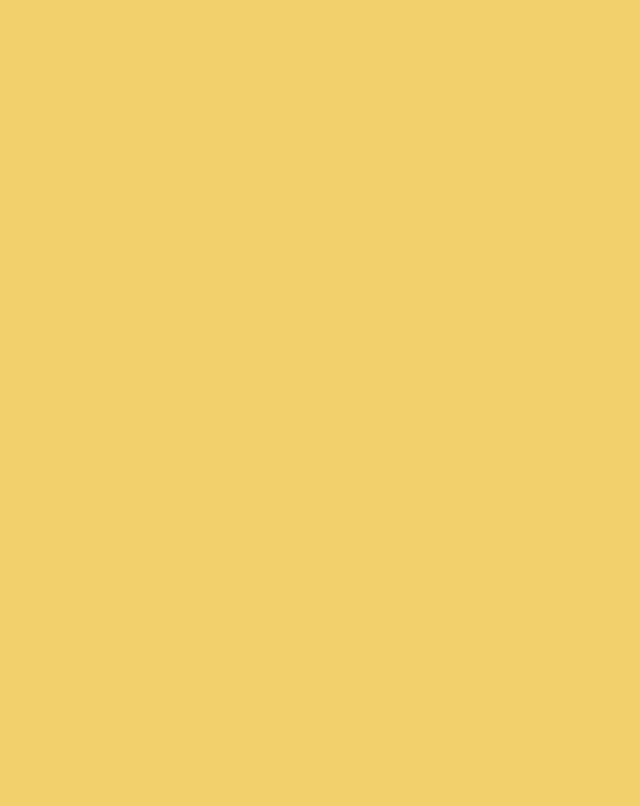
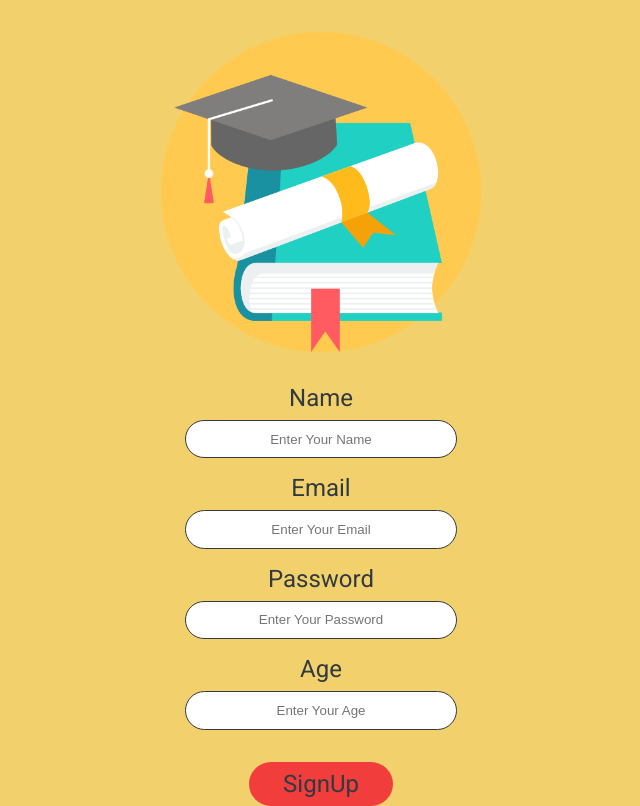
Before and after one commit to HassanZeinAlDeen/E-learning-system, a React (Create React App) app: page /register in a window 1280 px wide. Before the commit this address had no page. Shown: the whole page, without its empty margins (319-959 px from the left). Built offline with nearby package versions, Linux system fonts and the light colour scheme.

Commit message:
adding validation

```diff
--- a/src/App.js
+++ b/src/App.js
@@ -1,12 +1,14 @@
 import './App.css';
 import { Routes, Route, BrowserRouter } from "react-router-dom";
 import HomePage from "./pages/HomePage";
+import Register from './pages/Register';
 
 function App() {
   return (
     <BrowserRouter>
       <Routes>
         <Route path="/" element={<HomePage />} />
+        <Route path="/register" element={<Register />} />
       </Routes>
     </BrowserRouter>
   );
--- /dev/null
+++ b/src/components/TextInput/index.js
@@ -0,0 +1,15 @@
+import React from "react";
+import "./input.css";
+
+const TextInput = (props) => {
+  const { u_input, value, onChange, place, in_type } = props;
+
+  return (
+    <div className="container">
+      <label>{u_input}</label>
+      <input className="input-margin" type={in_type} value={value} onChange={onChange} placeholder={place}></input>
+    </div>
+  );
+}
+
+export default TextInput;
--- /dev/null
+++ b/src/components/TextInput/input.css
@@ -0,0 +1,28 @@
+@import url('https://fonts.googleapis.com/css2?family=Roboto&display=swap');
+
+.container {
+  display: flex;
+  flex-direction: column;
+  gap: 0.5rem;
+  align-items: center;
+  font-family: 'Roboto';
+}
+
+label {
+  color: #313A40;
+  font-family: 'Roboto';
+  font-size: 1.5rem;
+}
+
+.input-margin {
+  width: 17rem;
+  height: 2.4rem;
+  border-radius: 2rem;
+  text-align: center;
+  outline: none;
+  border: 1px solid #313A40;
+}
+
+.input-margin:focus{
+  border-color: #F23D3D;
+}
--- /dev/null
+++ b/src/pages/Register/index.js
@@ -0,0 +1,83 @@
+import React, { useState } from "react";
+// import axios from 'axios';
+import TextInput from "../../components/TextInput";
+import alogo from "../../imgs/logo.png";
+import Button from "../../components/Button";
+import "./register.css"
+
+function Register() {
+  const [name, setName] = useState("");
+  const [email, setEmail] = useState("");
+  const [password, setPassword] = useState("");
+  const [age, setAge] = useState("");
+  const [nameError, setNameError] = useState("");
+  const [emailError, setEmailError] = useState("");
+  const [passwordError, setPasswordError] = useState("");
+  const [ageError, setAgeError] = useState("");
+
+  const validateEmail = (email) => {
+    const emailPattern = /^[^\s@]+@[^\s@]+\.[^\s@]+$/;
+    return emailPattern.test(email);
+  };
+
+  const handleSubmit = async (e) => {
+    const form = e.target;
+    setNameError("");
+    setEmailError("");
+    setPasswordError("");
+    setAgeError("");
+    e.preventDefault();
+
+    if (!name) {
+      setNameError("Enter Your Name");
+    }
+
+    if (!email) {
+      setEmailError("Please enter your email");
+      return;
+    } else if (!validateEmail(email)) {
+      setEmailError("Please enter a valid email");
+      return;
+    }
+
+    if (!password) {
+      console.log(password);
+      setPasswordError("Enter Your Password");
+      return;
+    } else if (password.length < 6) {
+      setPasswordError("Your Password is SHORT")
+      return;
+    }
+
+    if (!age) {
+      setAgeError("Enter Your Age");
+      return;
+    } else if (isNaN(age)) {
+      setAgeError("Not a NUMBER");
+    }
+
+  }
+
+  return (
+    <div className="inputs">
+      <img id="alogo" src={alogo} alt="logo.png" />
+      <form onSubmit={handleSubmit}>
+        <div className="info">
+          <TextInput in_type="text" u_input="Name" value={name} place="Enter Your Name" onChange={(e) => setName(e.target.value)} required />
+          {nameError && <p className="error">{nameError}</p>}
+          <TextInput in_type="text" u_input="Email" value={email} place="Enter Your Email" onChange={(e) => setEmail(e.target.value)} required />
+          {emailError && <p className="error">{emailError}</p>}
+          <TextInput in_type="password" u_input="Password" value={password} place="Enter Your Password" onChange={(e) => setPassword(e.target.value)} required />
+          {passwordError && <p className="error">{passwordError}</p>}
+          <TextInput in_type="text" u_input="Age" value={age} place="Enter Your Age" onChange={(e) => setAge(e.target.value)} required />
+          {ageError && <p className="error">{ageError}</p>}
+        </div>
+        <div className="jButton">
+          <Button className="new">SignUp</Button>
+        </div>
+      </form>
+    </div>
+  );
+}
+
+export default Register;
--- /dev/null
+++ b/src/pages/Register/register.css
@@ -0,0 +1,27 @@
+.inputs{
+  display: flex;
+  flex-direction: column;
+  align-items: center;
+}
+#alogo{
+  width: 20rem;
+  margin-top: 2rem;
+  margin-bottom: 2rem;
+}
+
+input{
+  margin-bottom: 1rem;
+}
+
+.jButton{
+  margin-top: 1rem;
+  align-items: center;
+  display: flex;
+  justify-content: center;
+}
+
+.error{
+  color:#F23D3D;
+  text-align: center;
+  margin-top: -10px;
+}
```
Also changed, not shown: src/pages/Login/index.js (added), src/pages/Login/login.css (added).
